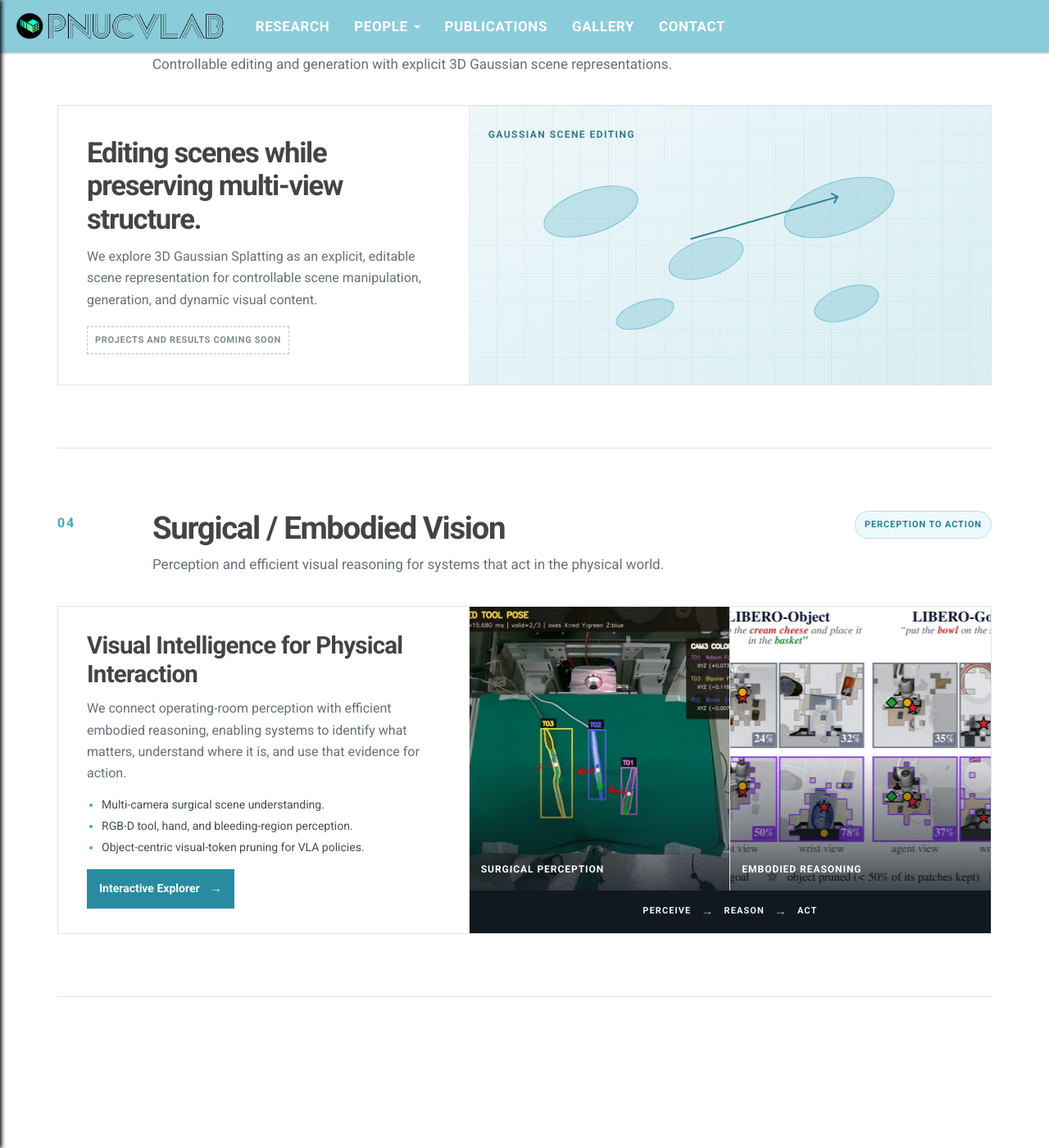
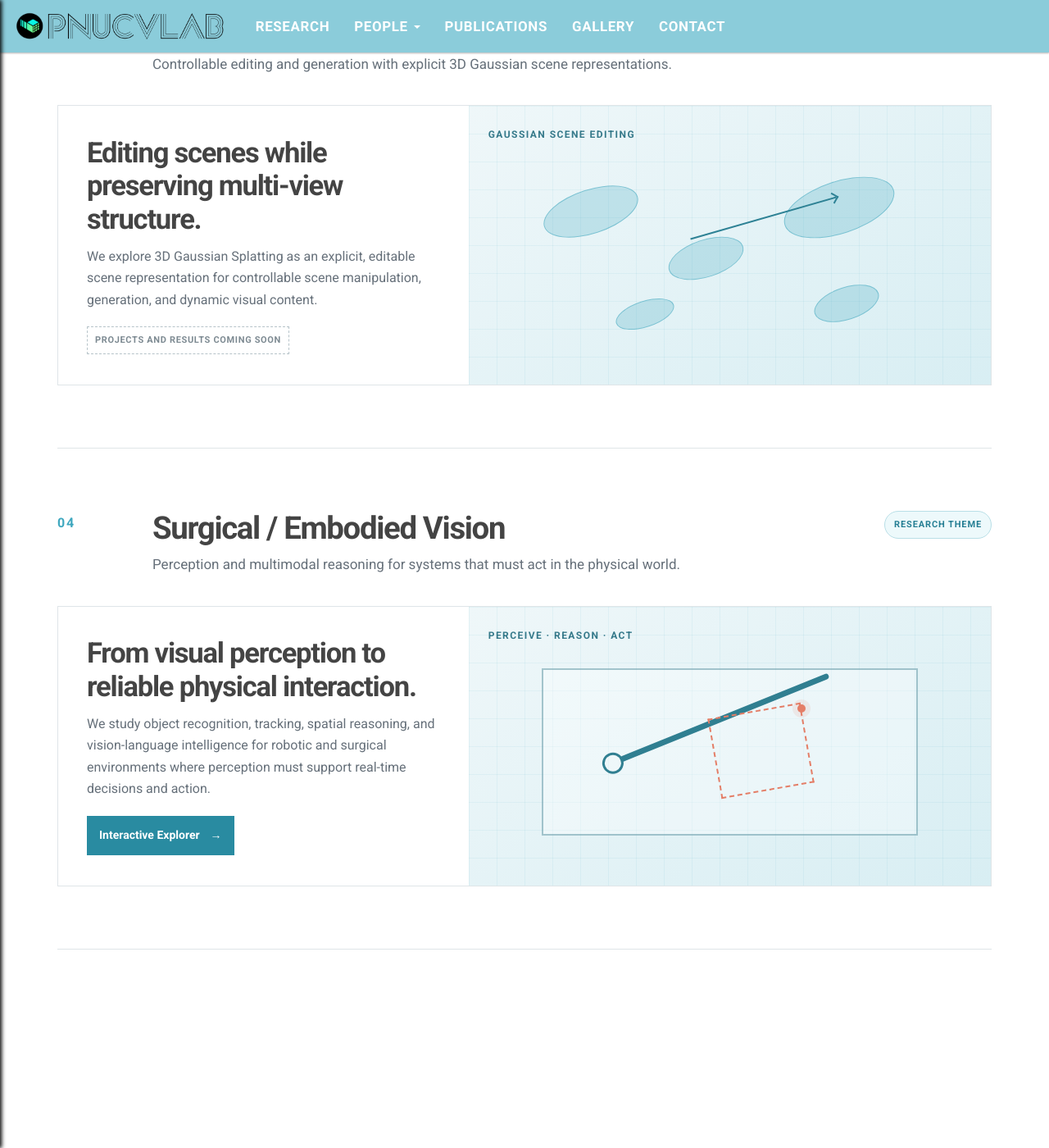
Before and after one commit to pnucvlab/pnucvlab.github.io, a Jekyll site: the page built from pages/research.html, in a window 1280 px wide and 1400 px high, scrolled down 2096 px. Shown: the whole window at 82% size. Built offline with Jekyll 4.4.1, drawn with Linux system fonts in a browser that asks for light colours.

Commit message:
Simplify section 04 and add blood video

```diff
--- a/assets/css/research.css
+++ b/assets/css/research.css
@@ -442,57 +442,13 @@
 }
 
 /* Surgical and embodied vision ------------------------------------------- */
-.research-page .se-compact {
-	display: grid;
-	grid-template-columns: .88fr 1.12fr;
-	min-height: 360px;
-	border: 1px solid var(--research-line);
-	background: #fff;
-}
-
-.research-page .se-compact-copy {
-	display: flex;
-	flex-direction: column;
-	justify-content: center;
-	align-items: flex-start;
-	padding: 30px 35px;
-}
-
-.research-page .se-compact-copy h3 {
-	margin: 0 0 12px;
-	font-size: clamp(23px, 2.3vw, 30px);
-	font-weight: 800;
-	line-height: 1.18;
-	letter-spacing: -.025em;
-}
-
-.research-page .se-compact-copy p {
-	margin: 0;
-	color: var(--research-muted);
-	font-size: 16px;
-	line-height: 1.65;
-}
-
-.research-page .se-highlights {
-	display: grid;
-	gap: 6px;
-	margin: 14px 0 16px;
-	padding-left: 18px;
-	color: #424e58;
-	font-size: 14px;
-	line-height: 1.45;
-}
-
-.research-page .se-highlights li::marker {
-	color: var(--research-accent);
-}
-
 .research-page .se-explorer-link {
 	display: inline-flex;
 	align-items: center;
 	justify-content: center;
 	gap: 13px;
 	min-height: 44px;
+	margin-top: 20px;
 	padding: 10px 14px;
 	border: 1px solid #298ba1;
 	background: #298ba1;
@@ -514,79 +470,6 @@
 	outline-offset: 4px;
 }
 
-.research-page .se-compact-visual {
-	position: relative;
-	display: grid;
-	grid-template-columns: 1fr 1fr;
-	gap: 1px;
-	min-width: 0;
-	padding-bottom: 52px;
-	border-left: 1px solid var(--research-line);
-	background: var(--research-line);
-}
-
-.research-page .se-preview {
-	position: relative;
-	overflow: hidden;
-	min-width: 0;
-	background: #111820;
-}
-
-.research-page .se-preview img {
-	display: block;
-	width: 100%;
-	height: 100%;
-	min-height: 307px;
-	object-fit: cover;
-}
-
-.research-page .se-preview-embodied img {
-	object-position: 42% center;
-}
-
-.research-page .se-preview::after {
-	content: "";
-	position: absolute;
-	inset: 0;
-	background: linear-gradient(to top, rgba(9, 18, 25, .78), transparent 48%);
-}
-
-.research-page .se-preview > span {
-	position: absolute;
-	right: 14px;
-	bottom: 14px;
-	left: 14px;
-	z-index: 1;
-	color: #fff;
-	font-size: 12px;
-	font-weight: 800;
-	letter-spacing: .08em;
-	text-transform: uppercase;
-}
-
-.research-page .se-visual-flow {
-	position: absolute;
-	right: 0;
-	bottom: 0;
-	left: 0;
-	display: flex;
-	height: 52px;
-	align-items: center;
-	justify-content: center;
-	gap: 12px;
-	background: #111820;
-	color: #e7f6f9;
-	font-size: 11px;
-	font-weight: 800;
-	letter-spacing: .1em;
-	text-transform: uppercase;
-}
-
-.research-page .se-visual-flow b {
-	color: var(--research-accent-soft);
-	font-size: 15px;
-}
-
 @media (max-width: 991px) {
 	.research-page .topic-index {
 		grid-template-columns: repeat(2, 1fr);
@@ -602,17 +485,11 @@
 	}
 
 	.research-page .oe-compact,
-	.research-page .se-compact,
 	.research-page .placeholder-grid {
 		grid-template-columns: 1fr;
 	}
 
 	.research-page .oe-compact-figure {
-		border-top: 1px solid var(--research-line);
-		border-left: 0;
-	}
-
-	.research-page .se-compact-visual {
 		border-top: 1px solid var(--research-line);
 		border-left: 0;
 	}
@@ -642,7 +519,6 @@
 	}
 
 	.research-page .oe-compact-copy,
-	.research-page .se-compact-copy,
 	.research-page .placeholder-copy {
 		padding: 22px;
 	}
@@ -658,15 +534,4 @@
 		grid-template-columns: 1fr;
 	}
 
-	.research-page .se-compact-visual {
-		grid-template-columns: 1fr;
-	}
-
-	.research-page .se-preview img {
-		min-height: 220px;
-	}
-
-	.research-page .se-preview-embodied img {
-		object-position: center;
-	}
 }
--- a/pages/research.html
+++ b/pages/research.html
@@ -107,34 +107,25 @@
       <div class="section-number">04</div>
       <div class="section-title">
         <h2>Surgical / Embodied Vision</h2>
-        <p>Perception and efficient visual reasoning for systems that act in the physical world.</p>
+        <p>Perception and multimodal reasoning for systems that must act in the physical world.</p>
       </div>
-      <span class="status-badge">Perception to Action</span>
+      <span class="status-badge">Research Theme</span>
     </div>
 
-    <div class="se-compact">
-      <div class="se-compact-copy">
-        <h3>Visual Intelligence for Physical Interaction</h3>
-        <p>We connect operating-room perception with efficient embodied reasoning, enabling systems to identify what matters, understand where it is, and use that evidence for action.</p>
-        <ul class="se-highlights" aria-label="Key research directions">
-          <li>Multi-camera surgical scene understanding.</li>
-          <li>RGB-D tool, hand, and bleeding-region perception.</li>
-          <li>Object-centric visual-token pruning for VLA policies.</li>
-        </ul>
+    <div class="placeholder-grid">
+      <div class="placeholder-copy">
+        <h3>From visual perception to reliable physical interaction.</h3>
+        <p>We study object recognition, tracking, spatial reasoning, and vision-language intelligence for robotic and surgical environments where perception must support real-time decisions and action.</p>
         <a class="se-explorer-link" href="{{ '/assets/research/surgical-embodied-explorer.html' | relative_url }}" aria-label="Open the Surgical and Embodied Vision Interactive Explorer">
           Interactive Explorer <span aria-hidden="true">→</span>
         </a>
       </div>
-      <div class="se-compact-visual" aria-hidden="true">
-        <div class="se-preview se-preview-surgical">
-          <img src="{{ '/assets/research/surgical-tool-pose.jpg' | relative_url }}" alt="">
-          <span>Surgical perception</span>
-        </div>
-        <div class="se-preview se-preview-embodied">
-          <img src="{{ '/assets/research/embodied-token-pruning.jpg' | relative_url }}" alt="">
-          <span>Embodied reasoning</span>
-        </div>
-        <div class="se-visual-flow"><span>Perceive</span><b>→</b><span>Reason</span><b>→</b><span>Act</span></div>
+      <div class="placeholder-visual embodied-field" aria-hidden="true">
+        <div class="visual-label">Perceive · reason · act</div>
+        <div class="viewfinder"></div>
+        <div class="tool"></div>
+        <div class="track"></div>
+        <div class="dot"></div>
       </div>
     </div>
   </section>
```
Also changed, not shown: assets/research/surgical-embodied-explorer.html (+29 -9 lines), assets/research/surgical-blood-pipeline.png (deleted), 1 other file.
